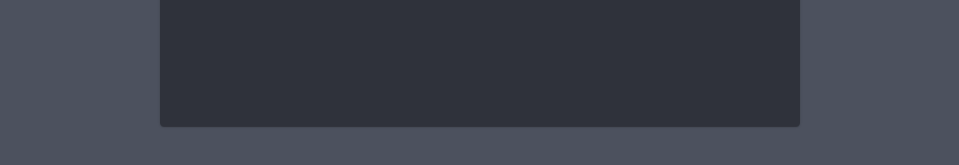
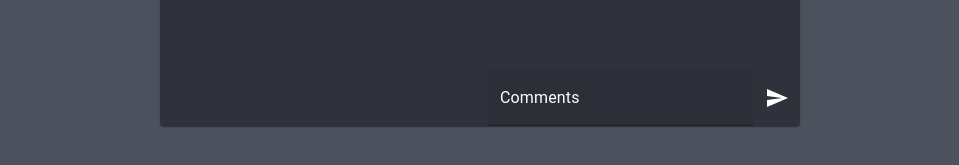
Before and after one commit to y-jiu/Show_off_your_pets, a React (Create React App) app in the folder frontend/: page /petoftheday in a window 1280 px wide. Shown: the part 597-762 px from the top of the page, without its empty margins (160-1119 px from the left). Built offline with nearby package versions, Linux system fonts and the light colour scheme.

Commit message:
Add comment input in petoftheday

```diff
--- a/frontend/src/pages/Petoftheday.js
+++ b/frontend/src/pages/Petoftheday.js
@@ -4,6 +4,8 @@ import Card from '@mui/material/Card';
 import CardContent from '@mui/material/CardContent';
 import CardMedia from '@mui/material/CardMedia';
 import TextField from '@mui/material/TextField';
+import SendIcon from '@mui/icons-material/Send';
+import IconButton from '@mui/material/IconButton';
 
 const Petoftheday = () => {
   return (
@@ -31,15 +33,28 @@ const Petoftheday = () => {
               <p style = {{fontSize: "15px", fontWeight: "bold", marginRight: "20px"}}>User 2 </p>
               <p style = {{fontSize: "15px"}}> 댓글댓글댓글 </p>
             </div>
-
-           </CardContent>
-           {/* <input></input> */}
+          </CardContent>
+          <div style={{ display: "flex" }}>
+            <TextField
+              id="outlined-textarea"
+              label="Comments"
+              variant="filled"
+              InputLabelProps={{
+                style: { color: '#fff'},
+            }}
+            InputProps={{
+              style: { color: '#fff'}
+            }}
+            style={{ width: "85%"}}
+              multiline
+            />
+            <IconButton aria-label="add comments" component="span" style={{ width: "15%", color: "white"}}>
+              <SendIcon />
+            </IconButton>
+          </div>
         </Box>
-
       </Card>
       </div>
-
-
     </div>
   );
 }
```
